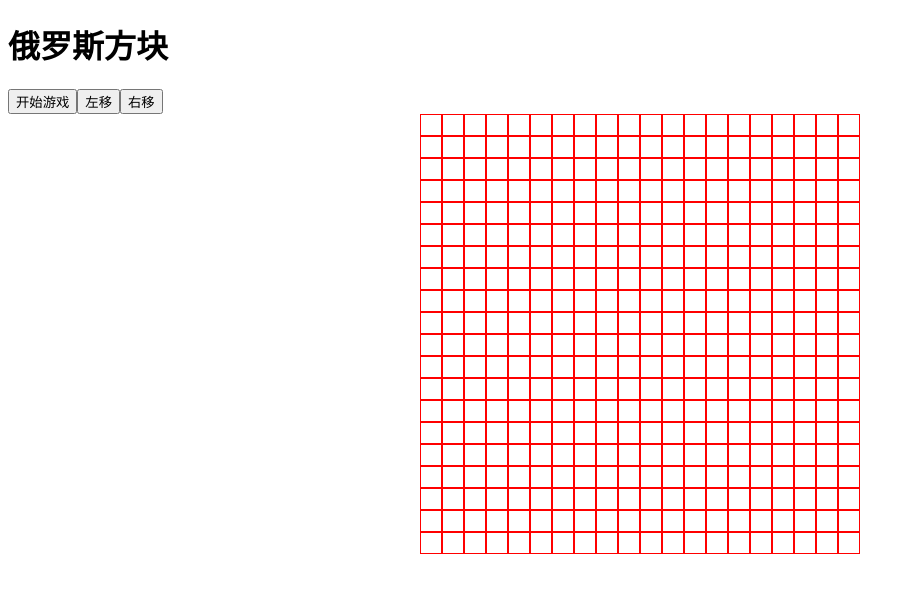
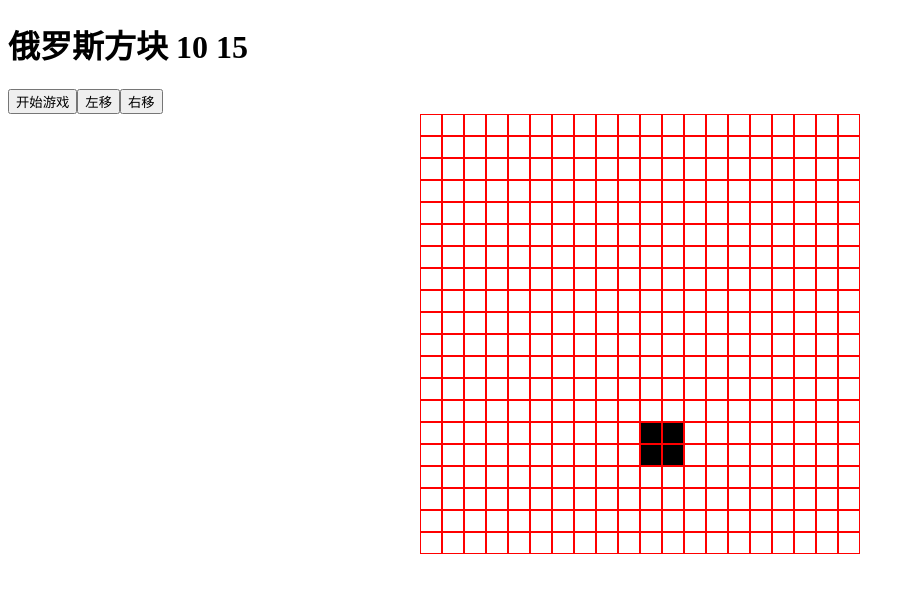
Before and after one commit to galaxyJM/React-Russian-Square, a React (Create React App) app: page / in a window 1280 px wide. Shown: the top 592 px of the page, without its empty margins (0-915 px from the left). Built offline with nearby package versions, Linux system fonts and the light colour scheme.

Commit message:
再次重写自动下落并保存每个方块的落底状态

```diff
--- a/src/components/Matrix.tsx
+++ b/src/components/Matrix.tsx
@@ -1,4 +1,4 @@
-import React, {useState} from "react";
+import React, {useEffect, useRef, useState} from "react";
 import '../App.scss';
 import {square} from "../const/square";
 import {deepClone} from "../lib/deepclone";
@@ -21,44 +21,47 @@ type Square = {
 }
 
 export function Matrix(props: Props) {
-    const [initMatrix, setInitMatrix] = useState(deepClone(props.matrix));
+    const oldMatrix = useRef<number[][]>(deepClone(props.matrix));
     const [matrix, setMatrix] = useState(deepClone(props.matrix));
     const [offset, setOffset] = useState({downOffset: 0, transOffset: 10});
+    const offsetRef = useRef<Offset>({...offset})
+    const matrixRef = useRef<number[][]>(deepClone(props.matrix))
 
-
+    useEffect(() => {
         function moveSquare(offset: Offset, squareBlock: keyof Square) {
-        let cloneMatrix = deepClone(matrix);
+            let cloneMatrix = deepClone(oldMatrix.current);
             square[squareBlock].map((item, index) => {
                 for (let i = 0; i < item.length; i++) {
                     cloneMatrix[index + offset.downOffset][i + offset.transOffset] = item[i];
                 }
-            return undefined
+                return undefined;
             });
-        console.log(cloneMatrix);
-        setMatrix(deepClone(cloneMatrix));
+            return deepClone(cloneMatrix)
         }
+        if(offset.downOffset === 0){
+            const timer = setInterval(()=>{
+                matrixRef.current = moveSquare(offsetRef.current,"O")
+                setMatrix(deepClone(matrixRef.current))
+                setOffset((last) => {
+                    return {...last,downOffset: last.downOffset + 1}
+                })
+                if(offsetRef.current.downOffset === matrixRef.current.length - square["O"].length){
+                    oldMatrix.current = matrixRef.current
+                    setMatrix(deepClone(oldMatrix.current))
+                    setOffset((last) => {
+                        return {...last,downOffset: 0}
+                    })
+                    clearInterval(timer)
+                }
+            },500)
+        }
+        offsetRef.current = offset
+    },[offset]);
 
-
-    function autoDown(blockType: keyof Square) {
-        const timer = setInterval(() => {
-            moveSquare(offset, blockType);
-            setOffset({...offset, downOffset: offset.downOffset++})
-
-            if (offset.downOffset === initMatrix.length - 1) {
-                console.log(1);
-                clearInterval(timer);
-                setInitMatrix(deepClone(matrix));
-                setOffset({downOffset: 0, transOffset: 0});
-            }
-        }, 1000);
-    }
-
-    // useEffect(()=>{
-    //     console.log(matrix);},[matrix])
     return (
         <div className="Side">
-            <h1>俄罗斯方块</h1>
-            <button onClick={() => autoDown("S")}>开始游戏</button>
+            <h1>俄罗斯方块 {offset.transOffset} {offset.downOffset}</h1>
+            <button>开始游戏</button>
             <button>左移</button>
             <button>右移</button>
             <div className="blank">
--- a/src/const/square.ts
+++ b/src/const/square.ts
@@ -8,10 +8,10 @@ const square = {
     T: [[1, 1, 1], [0, 1, 0]]
 };
 
-
+const blockType = ["O", "I", "S", "Z", "L", "J", "T"];
 const row = 20;
 const column = 20;
-let matrix:number[][] = [];
+let matrix: number[][] = [];
 for (let i = 0; i < row; i++) {
     let initLine = [];
     for (let i = 0; i < column; i++) {
@@ -19,4 +19,4 @@ for (let i = 0; i < row; i++) {
     }
     matrix.push(initLine);
 }
-export {matrix, square};
+export {matrix, square, blockType};
```
Lines whose indentation alone changed are shown as unchanged.
